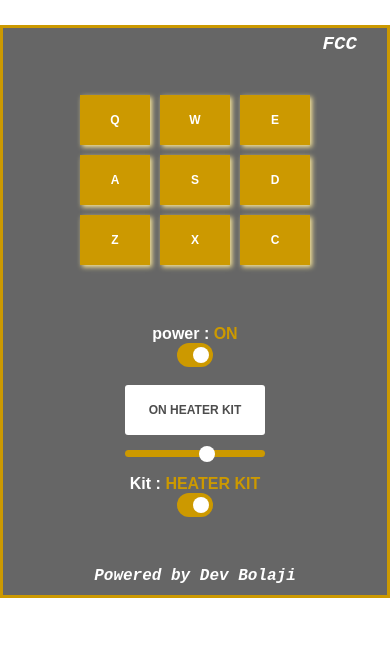
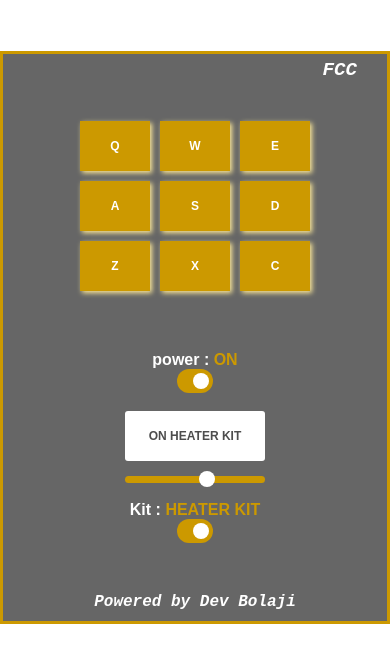
Before and after one commit to bolajiakanji/drum-machine, a React (Vite) app: page / in a window 390 px wide. Shown: the top 662 px of the page. Built offline with nearby package versions, Linux system fonts and the light colour scheme.

Commit message:
perfect visual height adjustment

```diff
--- a/src/App.css
+++ b/src/App.css
@@ -189,7 +189,7 @@ border-radius: 50%;
     }
     #container {
       width: 100%;
-      margin: 3vh auto;
+      margin: 6vh auto;
 
     }
 
```
